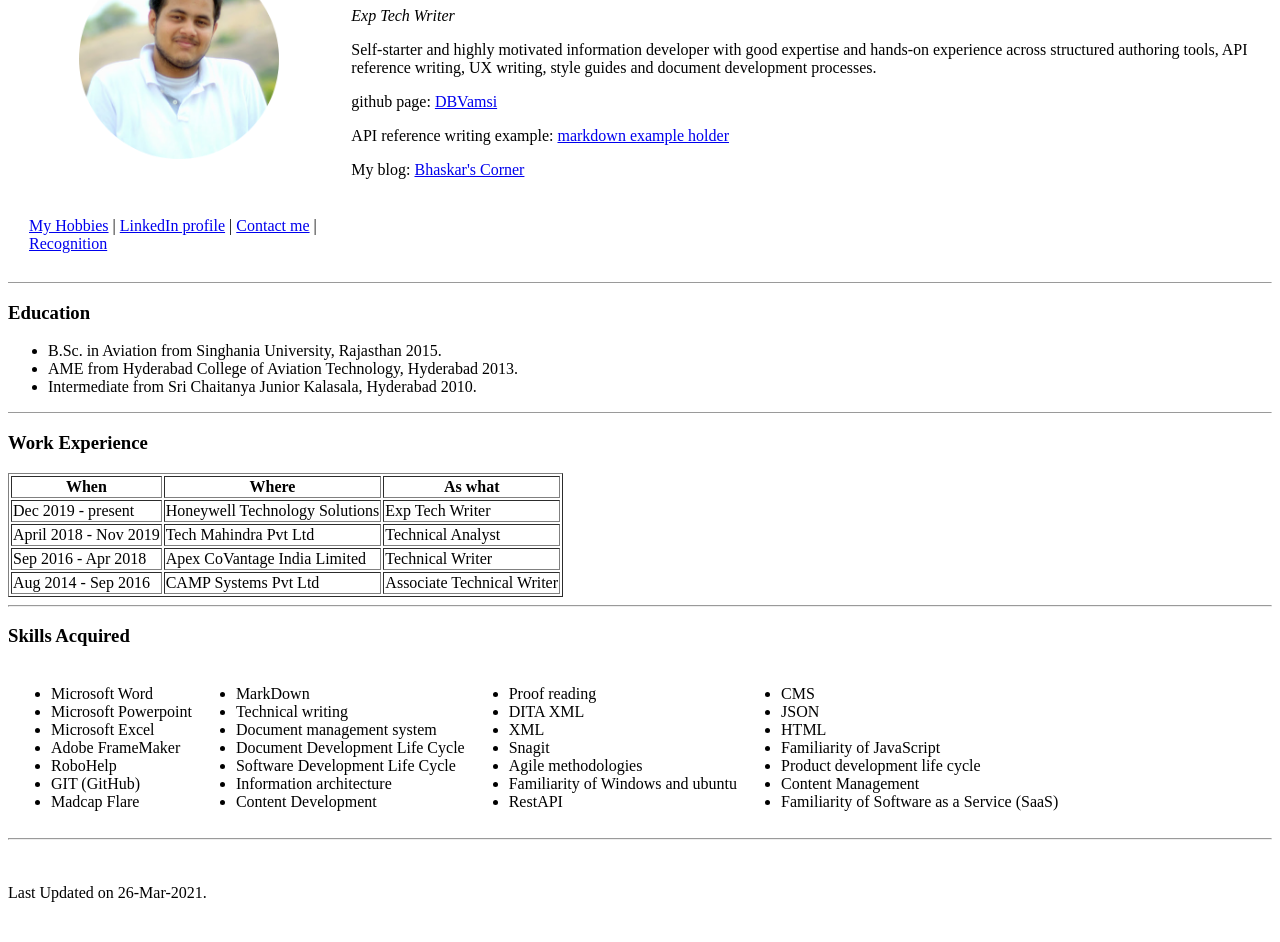
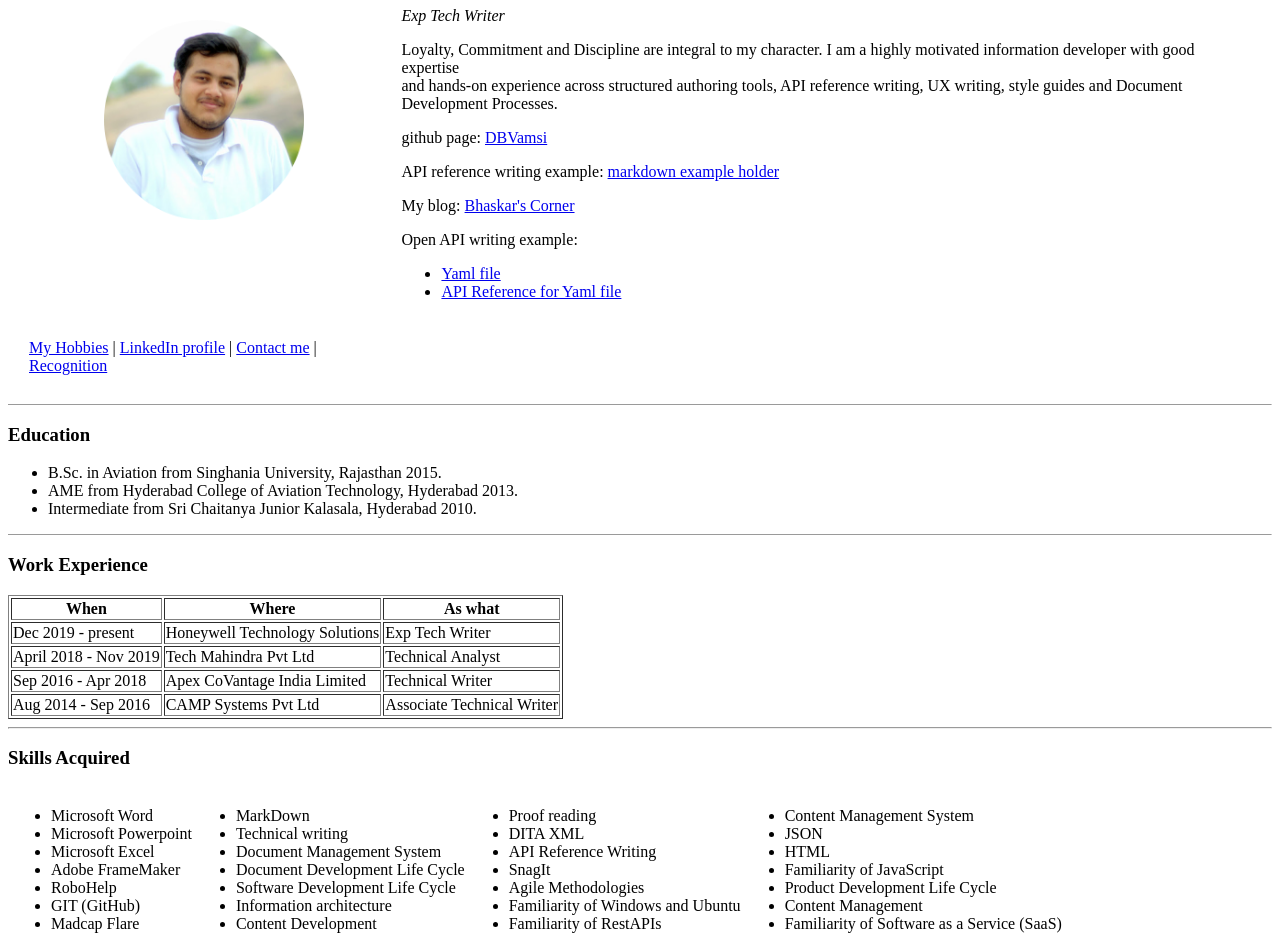
Before and after one commit to DBVamsi/CV, a plain HTML site: page index.html in a window 1280 px wide. Shown: the part 102-1044 px from the top of the page. Before the commit the page ends 1012 px from the top, so only its background shows below. Drawn offline with Linux system fonts and the light colour scheme.

Commit message:
Update index.html

```diff
--- a/index.html
+++ b/index.html
@@ -4,7 +4,7 @@
 <head>
   <meta charset="utf-8">
   <meta name="description" content="This is vamsi's personal website!">
-  <meta name="Author" content="Vamsi">
+  <meta name="Author" content="Bhaskar Vamsi Dontaraju">
   <title>Vamsi's Personal Site</title>
   <script type="text/javascript" src="https://platform.linkedin.com/badges/js/profile.js" async defer></script>
 </head>
@@ -17,14 +17,19 @@
         <h1> Bhaskar Vamsi Dontaraju</h1>
         <p><em>Exp Tech Writer</em></p>
         <p>
-          Self-starter and highly motivated information developer with good expertise and hands-on experience
-          across structured authoring tools, API reference writing, UX writing, style guides and document
-          development processes.
+          Loyalty, Commitment and Discipline are integral to my character. I am a highly motivated information developer with good expertise <br/> and hands-on experience across structured authoring tools, API reference writing, UX writing, style guides and Document Development Processes.
         </p>
         <p>github page: <a href="https://github.com/DBVamsi" target="_blank">DBVamsi</a> </p>
         <p>API reference writing example: <a href="https://dbvamsi.github.io/markdown/" target="_blank">markdown example
             holder</a></p>
         <p>My blog: <a href="https://bhaskarscorner.wordpress.com/" target="_blank">Bhaskar's Corner</a></p>
+        <p>Open API writing example:
+          <br />
+          <ul>
+            <li><a href="https://github.com/DBVamsi/markdown/blob/master/Freddys%20Candyshop%20OAS%20file.yml" target="_blank">Yaml file</a></li>
+            <li><a href="https://documenter.getpostman.com/view/15482145/TzRLmqYY" target="_blank">API Reference for Yaml file</a></li>
+          </ul>
+        </p>
       </td>
     </tr>
     <tr>
@@ -100,7 +105,7 @@
         <ul>
           <li>MarkDown</li>
           <li>Technical writing</li>
-          <li>Document management system</li>
+          <li>Document Management System</li>
           <li>Document Development Life Cycle</li>
           <li>Software Development Life Cycle</li>
           <li>Information architecture</li>
@@ -111,20 +116,20 @@
         <ul>
           <li>Proof reading</li>
           <li>DITA XML</li>
-          <li>XML</li>
-          <li>Snagit</li>
-          <li>Agile methodologies</li>
-          <li>Familiarity of Windows and ubuntu</li>
-          <li>RestAPI</li>
+          <li>API Reference Writing</li>
+          <li>SnagIt</li>
+          <li>Agile Methodologies</li>
+          <li>Familiarity of Windows and Ubuntu</li>
+          <li>Familiarity of RestAPIs</li>
         </ul>
       </td>
       <td>
         <ul>
-          <li>CMS</li>
+          <li>Content Management System</li>
           <li>JSON</li>
           <li>HTML</li>
           <li>Familiarity of JavaScript</li>
-          <li>Product development life cycle</li>
+          <li>Product Development Life Cycle</li>
           <li>Content Management</li>
           <li>Familiarity of Software as a Service (SaaS)</li>
         </ul>
@@ -136,6 +141,6 @@
   <br>
 
 </body>
-<br />Last Updated on 26-Mar-2021.</footer>
+<br />Last Updated on 31-May-2021.</footer>
 
 </html>
```
